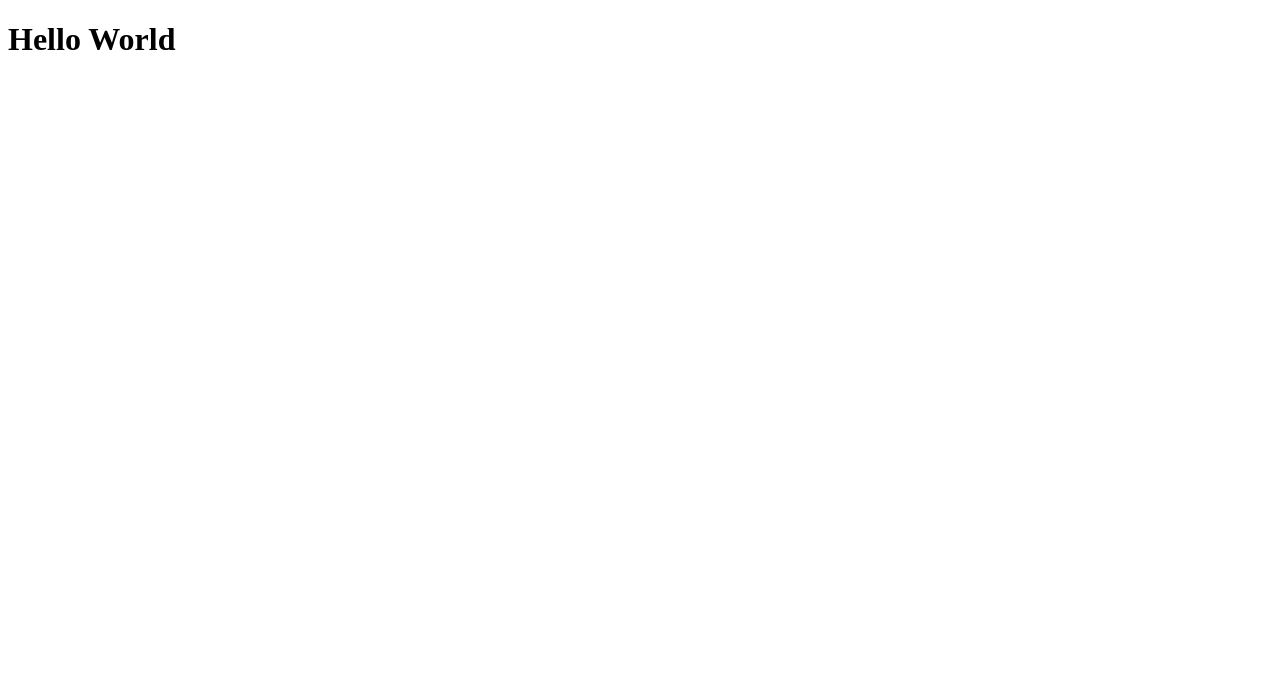
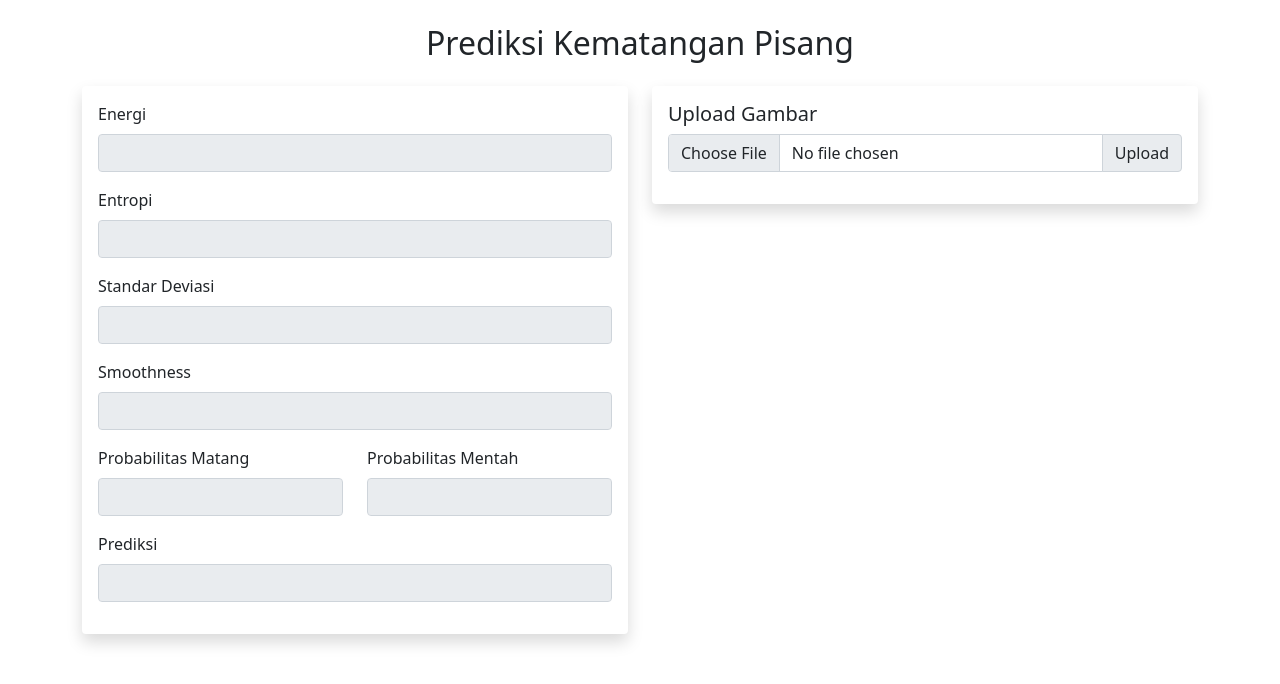
Before and after one commit to aanarfian/TubesAi, a Flask app: page / in a window 1280 px wide. Before the commit the part shown is almost empty. Shown: the top 684 px of the page. Run offline with Flask 2, Linux system fonts and the light colour scheme; some libraries are stand-ins or nearby versions.

Commit message:
Menambahkan layout

```diff
--- a/templates/index.html
+++ b/templates/index.html
@@ -1,12 +1,85 @@
-<!DOCTYPE html>
+<!doctype html>
 <html lang="en">
+
 <head>
-    <meta charset="UTF-8">
-    <meta http-equiv="X-UA-Compatible" content="IE=edge">
-    <meta name="viewport" content="width=device-width, initial-scale=1.0">
-    <title>Klasifikasi Pisang</title>
+    <!-- Required meta tags -->
+    <meta charset="utf-8">
+    <meta name="viewport" content="width=device-width, initial-scale=1">
+
+    <!-- Bootstrap CSS -->
+    <link href="https://cdn.jsdelivr.net/npm/bootstrap@5.0.2/dist/css/bootstrap.min.css" rel="stylesheet"
+        integrity="sha384-EVSTQN3/azprG1Anm3QDgpJLIm9Nao0Yz1ztcQTwFspd3yD65VohhpuuCOmLASjC" crossorigin="anonymous">
+
+    <title>Prediksi Kemtangan Pisang</title>
 </head>
+
 <body>
-    <h1>Hello World</h1>
+    <div class="container py-4">
+        <h2 class="text-center mb-4">Prediksi Kematangan Pisang</h2>
+        <div class="row">
+            <div class="col-md-6">
+                <div class="bg-white rounded shadow p-3">
+
+                    <div class="mb-3">
+                        <label for="energy" class="form-label">Energi</label>
+                        <input type="text" class="form-control" id="energy" disabled>
+                    </div>
+                    <div class="mb-3">
+                        <label for="entropy" class="form-label">Entropi</label>
+                        <input type="text" class="form-control" id="entropy" disabled>
+                    </div>
+                    <div class="mb-3">
+                        <label for="std" class="form-label">Standar Deviasi</label>
+                        <input type="text" class="form-control" id="std" disabled>
+                    </div>
+                    <div class="mb-3">
+                        <label for="smoothness" class="form-label">Smoothness</label>
+                        <input type="text" class="form-control" id="smoothness" disabled>
+                    </div>
+                    <div class="mb-3">
+                        <div class="row">
+                            <div class="col-6">
+                                <label for="matang" class="form-label">Probabilitas Matang</label>
+                                <input type="text" class="form-control" id="matang" disabled>
+                            </div>
+                            <div class="col-6">
+                                <label for="mentah" class="form-label">Probabilitas Mentah</label>
+                                <input type="text" class="form-control" id="mentah" disabled>
+                            </div>
+                        </div>
+                    </div>
+                    <div class="mb-3">
+                        <label for="prediksi" class="form-label">Prediksi</label>
+                        <input type="text" class="form-control" id="prediksi" disabled>
+                    </div>
+                </div>
+            </div>
+            <div class="col-md-6 h-100">
+                <div class="bg-white shadow rounded p-3">
+                    <h5>Upload Gambar</h5>
+                    <form action="">
+                        <div class="input-group mb-3">
+                            <input type="file" class="form-control" id="inputGroupFile02">
+                            <label class="input-group-text" for="inputGroupFile02">Upload</label>
+                        </div>
+                    </form>
+                </div>
+            </div>
+        </div>
+    </div>
+
+    <!-- Optional JavaScript; choose one of the two! -->
+
+    <!-- Option 1: Bootstrap Bundle with Popper -->
+    <script src="https://cdn.jsdelivr.net/npm/bootstrap@5.0.2/dist/js/bootstrap.bundle.min.js"
+        integrity="sha384-MrcW6ZMFYlzcLA8Nl+NtUVF0sA7MsXsP1UyJoMp4YLEuNSfAP+JcXn/tWtIaxVXM"
+        crossorigin="anonymous"></script>
+
+    <!-- Option 2: Separate Popper and Bootstrap JS -->
+    <!--
+    <script src="https://cdn.jsdelivr.net/npm/@popperjs/core@2.9.2/dist/umd/popper.min.js" integrity="sha384-IQsoLXl5PILFhosVNubq5LC7Qb9DXgDA9i+tQ8Zj3iwWAwPtgFTxbJ8NT4GN1R8p" crossorigin="anonymous"></script>
+    <script src="https://cdn.jsdelivr.net/npm/bootstrap@5.0.2/dist/js/bootstrap.min.js" integrity="sha384-cVKIPhGWiC2Al4u+LWgxfKTRIcfu0JTxR+EQDz/bgldoEyl4H0zUF0QKbrJ0EcQF" crossorigin="anonymous"></script>
+    -->
 </body>
+
 </html>
--- a/ui.py
+++ b/ui.py
@@ -1,6 +1,7 @@
 from flask import Flask, redirect, url_for, render_template
 
 app = Flask(__name__)
+app.config['TEMPLATES_AUTO_RELOAD'] = True
 
 @app.route("/")
 def home():
```
